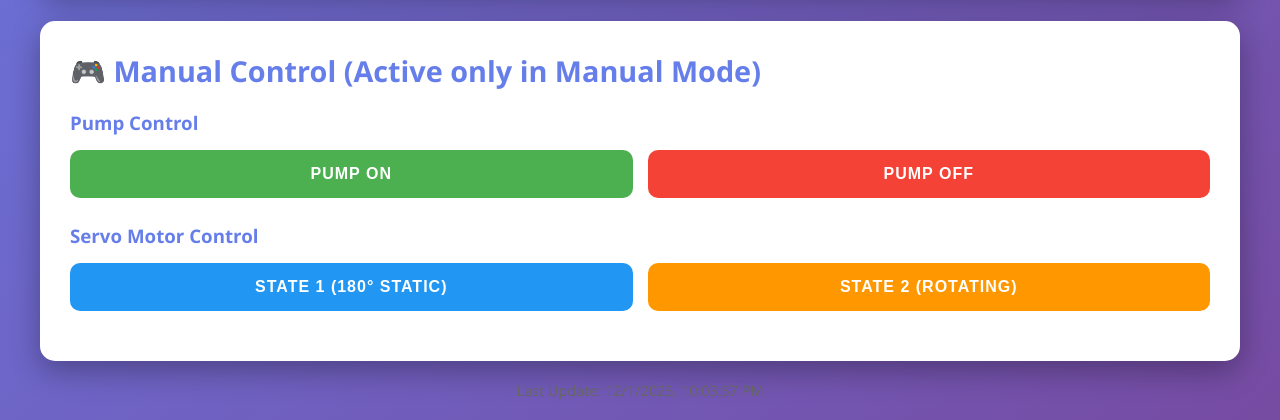
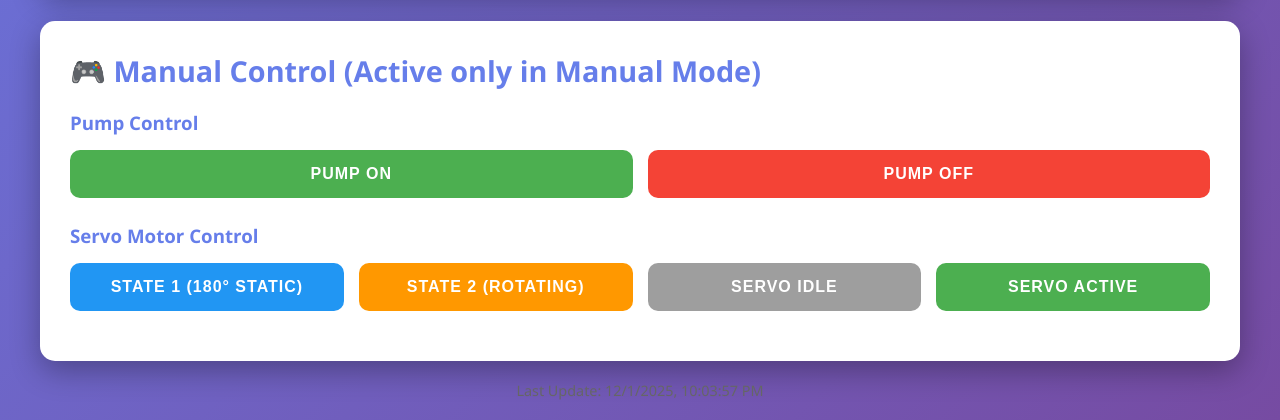
Before and after one commit to safiullah-foragy/Iot_smart_Tree_irrigation_and-monitoring_system, a Flask app: page / in a window 1280 px wide. Shown: the part 816-1236 px from the top of the page. Run offline with Flask 3, Linux system fonts and the light colour scheme.

Commit message:
Add servo idle and active control buttons to manual mode

```diff
--- a/app.py
+++ b/app.py
@@ -99,6 +99,26 @@ def servo_state2():
         else:
             return jsonify({'status': 'error', 'message': 'Manual mode is not active'}), 403
 
+@app.route('/api/servo/idle', methods=['POST'])
+def servo_idle():
+    """Set servo to Idle position (only in manual mode)"""
+    with state_lock:
+        if system_state['manual_mode_active']:
+            system_state['servo_state'] = 'IDLE'
+            return jsonify({'status': 'success', 'message': 'Servo set to Idle (90° center)'})
+        else:
+            return jsonify({'status': 'error', 'message': 'Manual mode is not active'}), 403
+
+@app.route('/api/servo/active', methods=['POST'])
+def servo_active():
+    """Activate servo (same as State 1 - only in manual mode)"""
+    with state_lock:
+        if system_state['manual_mode_active']:
+            system_state['servo_state'] = 'STATE1'
+            return jsonify({'status': 'success', 'message': 'Servo activated (180° right)'})
+        else:
+            return jsonify({'status': 'error', 'message': 'Manual mode is not active'}), 403
+
 @app.route('/api/mode/manual/start', methods=['POST'])
 def start_manual_mode():
     """Activate manual control mode"""
--- a/templates/index.html
+++ b/templates/index.html
@@ -164,6 +164,16 @@
 
         .btn-servo2 {
             background: #FF9800;
+            color: white;
+        }
+
+        .btn-servo-idle {
+            background: #9E9E9E;
+            color: white;
+        }
+
+        .btn-servo-active {
+            background: #4CAF50;
             color: white;
         }
 
@@ -348,6 +358,12 @@
                 <button class="btn btn-servo2" id="btnServo2" onclick="servoState2()" disabled>
                     State 2 (Rotating)
                 </button>
+                <button class="btn btn-servo-idle" id="btnServoIdle" onclick="servoIdle()" disabled>
+                    Servo Idle
+                </button>
+                <button class="btn btn-servo-active" id="btnServoActive" onclick="servoActive()" disabled>
+                    Servo Active
+                </button>
             </div>
         </div>
 
@@ -439,6 +455,8 @@
             document.getElementById('btnPumpOff').disabled = !manualControlEnabled;
             document.getElementById('btnServo1').disabled = !manualControlEnabled;
             document.getElementById('btnServo2').disabled = !manualControlEnabled;
+            document.getElementById('btnServoIdle').disabled = !manualControlEnabled;
+            document.getElementById('btnServoActive').disabled = !manualControlEnabled;
         }
 
         function showAlert(message, type = 'success') {
@@ -588,6 +606,42 @@
                 showAlert('Error setting servo state 2', 'error');
             }
         }
+
+        async function servoIdle() {
+            try {
+                const response = await fetch(`${API_BASE}/api/servo/idle`, {
+                    method: 'POST'
+                });
+                const data = await response.json();
+
+                if (response.ok) {
+                    showAlert(data.message, 'success');
+                    updateStatus();
+                } else {
+                    showAlert(data.message, 'error');
+                }
+            } catch (error) {
+                showAlert('Error setting servo to idle', 'error');
+            }
+        }
+
+        async function servoActive() {
+            try {
+                const response = await fetch(`${API_BASE}/api/servo/active`, {
+                    method: 'POST'
+                });
+                const data = await response.json();
+
+                if (response.ok) {
+                    showAlert(data.message, 'success');
+                    updateStatus();
+                } else {
+                    showAlert(data.message, 'error');
+                }
+            } catch (error) {
+                showAlert('Error setting servo to active', 'error');
+            }
+        }
     </script>
 </body>
 </html>
```
Also changed, not shown: 1 other file.
